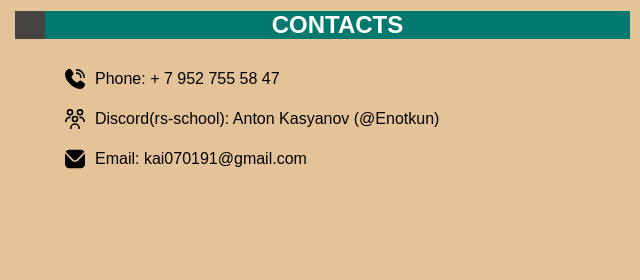
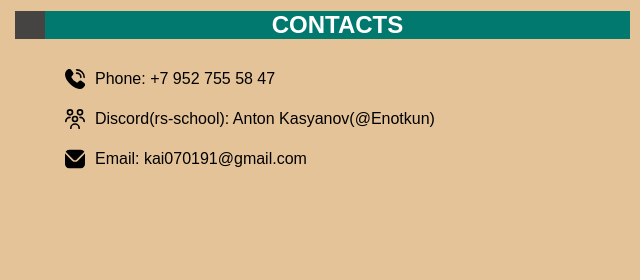
Before and after one commit to Enotkun/rsschool-cv, a plain HTML site: page index.html in a window 1280 px wide. Shown: the part 339-619 px from the top of the page, 0-640 px from the left. Drawn offline with Linux system fonts and the light colour scheme.

Commit message:
fix: space between word

```diff
--- a/index.html
+++ b/index.html
@@ -49,11 +49,11 @@
             <ul class="contacts_list">
                 <li class="contacts_list-item">
                     <img class="contacts_list-icon" alt="phone icon" src="./img/phone.svg" width="20" height="20">
-                    <a class="contacts_list-link" href="tel:89527555847">Phone: + 7 952 755 58 47</a>
+                    <a class="contacts_list-link" href="tel:89527555847">Phone: +7&nbsp;952&nbsp;755&nbsp;58&nbsp;47</a>
                 </li>
                 <li class="contacts_list-item">
                     <img class="contacts_list-icon" alt="discord icon" src="./img/discord.svg" width="20" height="20">
-                    <a class="contacts_list-link" href="#">Discord(rs-school): Anton Kasyanov (@Enotkun)</a>
+                    <a class="contacts_list-link" href="#">Discord(rs-school): Anton Kasyanov(@Enotkun)</a>
                 </li>
                 <li class="contacts_list-item">
                     <img class="contacts_list-icon" alt="email icon" src="./img/mail.svg" width="20" height="20">
```
